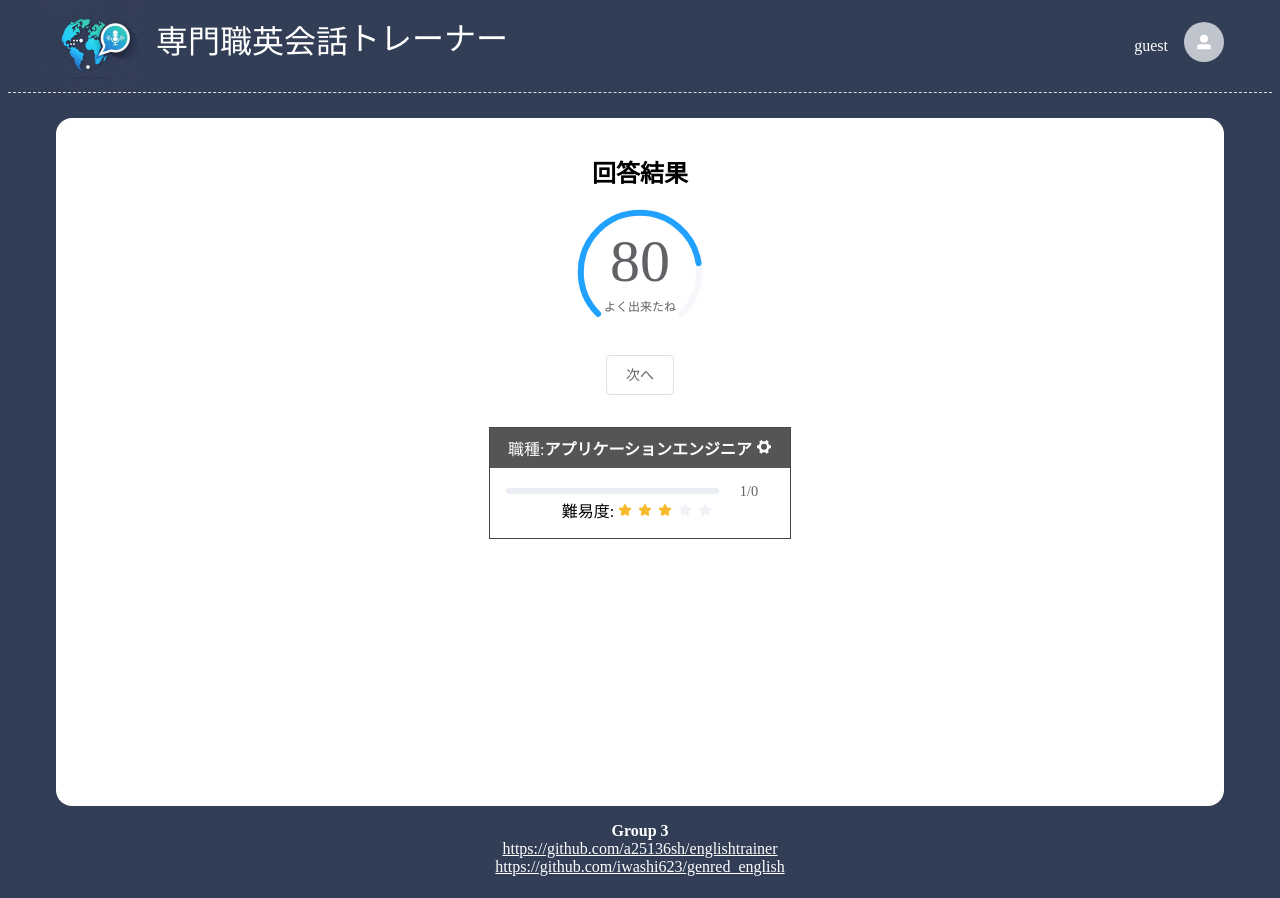
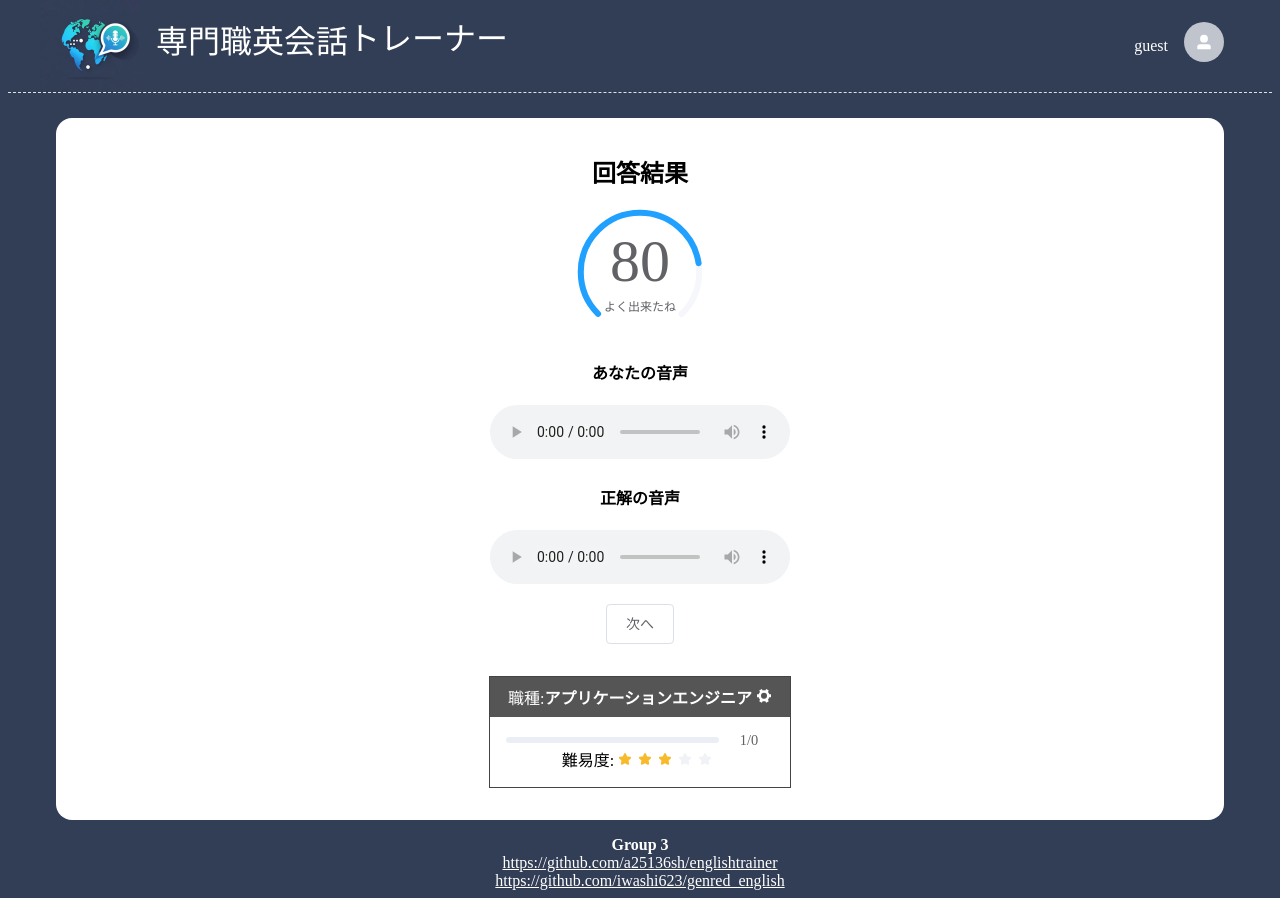
Before and after one commit to a25136sh/englishtrainer, a Vue app: page /result in a window 1280 px wide. Built offline with nearby package versions, Linux system fonts and the light colour scheme; a web font is replaced by a local one.

Commit message:
add sound player

```diff
--- a/src/views/ResultView.vue
+++ b/src/views/ResultView.vue
@@ -41,6 +41,16 @@ onMounted(() => {
         <span class="percentage-label">{{ review }}</span>
       </template>
     </el-progress>
+    <h4>あなたの音声</h4>
+    <audio
+      controls
+      :src="`https://s3.ap-northeast-1.amazonaws.com/${problemStore.try_file_path.slice(5)}`"
+    />
+    <h4>正解の音声</h4>
+    <audio
+      controls
+      src="https://70f45ec6-38a9-4685-abe4-cc5b076ed4e6.mdnplay.dev/shared-assets/audio/t-rex-roar.mp3"
+    />
     <div class="control">
       <el-button size="large" v-if="problemStore.isLast">終了</el-button>
       <el-button size="large" @click="pushNext" v-else>次へ</el-button>
--- a/src/views/WaitingView.vue
+++ b/src/views/WaitingView.vue
@@ -16,7 +16,7 @@ const pollingResult = () => {
       `${import.meta.env.VITE_API_HOST}/problems/${problemStore.index + 1}/result?user_id=${userStore.userId}`,
     )
     .then((response) => {
-      problemStore.score = response.data.score * 100
+      problemStore.score = response.data.score
       problemStore.try_file_path = response.data.try_file_path
       router.push({ name: 'result' })
     })
```
